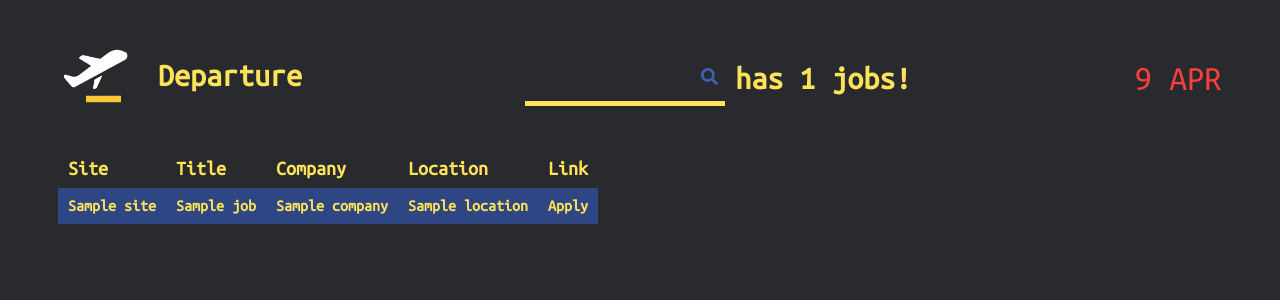
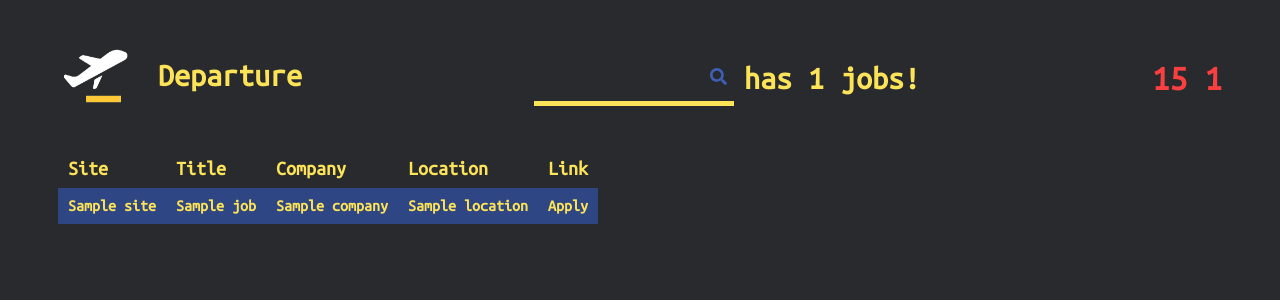
Before and after one commit to purple402/webscrapper, a Flask app: template templates/report_review.html in a window 1280 px wide. Shown: the top 300 px of the page. Run offline with Flask 2, Linux system fonts and the light colour scheme; the template is opened without the code that fills it: most values are stand-ins (such as "Sample title", 1, 10 or a date in 2020); lists and menus that the app fills with data are empty; some libraries are stand-ins or nearby versions.

Commit message:
date : javascript -> python(main.py)

```diff
--- a/review/main.py
+++ b/review/main.py
@@ -1,4 +1,5 @@
 from flask import Flask, render_template, request, redirect
+from datetime import date
 from so import get_jobs as get_so_jobs
 from indeed import get_jobs as get_indeed_jobs
 from programmers import get_jobs as get_pro_jobs
@@ -7,12 +8,21 @@ app = Flask("WebScrapper Review")
 
 db = {}
 
+def get_date():
+    month = ["JAN", "FEB", "MAR", "APR", "MAY", "JUN", "JUL", "AUG", "SEP", "OCT", "NOV", "DEC"]
+    today = date.today()
+    mon = today.month
+    day = today.day
+    return {"month": month[mon-1], "day": day}
+
+
 @app.route('/')
 def home():
     return render_template("index_review.html")
 
 @app.route('/report')
 def report():
+    date = get_date()
     word = request.args.get("word")
     if word:
         word = word.lower()
@@ -31,9 +41,7 @@ def report():
 
     else:
         return redirect('/')
-    return render_template("report_review.html", searching_by=word, jobs=jobs, results_number=len(jobs))
-
-
+    return render_template("report_review.html", searching_by=word, jobs=jobs, results_number=len(jobs), date=date)
 
 
 app.run(host="127.0.0.1", debug=True)
--- a/static/css/report.css
+++ b/static/css/report.css
@@ -34,6 +34,7 @@ header > h1 {
     flex-direction: column;
     font-size: 35px;
     color: rgb(249, 63, 63);
+    font-weight: bold;
 }
 
 
--- a/templates/report_review.html
+++ b/templates/report_review.html
@@ -20,7 +20,7 @@
             <button><i class="fas fa-search fs-sm"></i></button>
             <h1> has {{results_number}} jobs!</h1>
         </form>
-        <div class="date js-date"></div>
+        <div class="date">{{date.day}} {{date.month}}</div>
     </header>
     <table>
         <tr class="header">
@@ -41,20 +41,5 @@
         {% endfor %}
     </table>
 
-<script>
-    date_div = document.querySelector(".js-date");
-    const month = ["JAN", "FEB", "MAR", "APR", "MAY", "JUN", "JUL", "AUG", "SEP", "OCT", "NOV", "DEC"]
-
-    function getDate() {
-        var now = new Date();
-        var month_num = now.getMonth();
-        var date = now.getDate();
-
-        date_div.innerHTML = ` ${date} ${month[month_num]}`;
-    }
-
-    getDate();
-
-</script>
 </body>
 </html>
```
